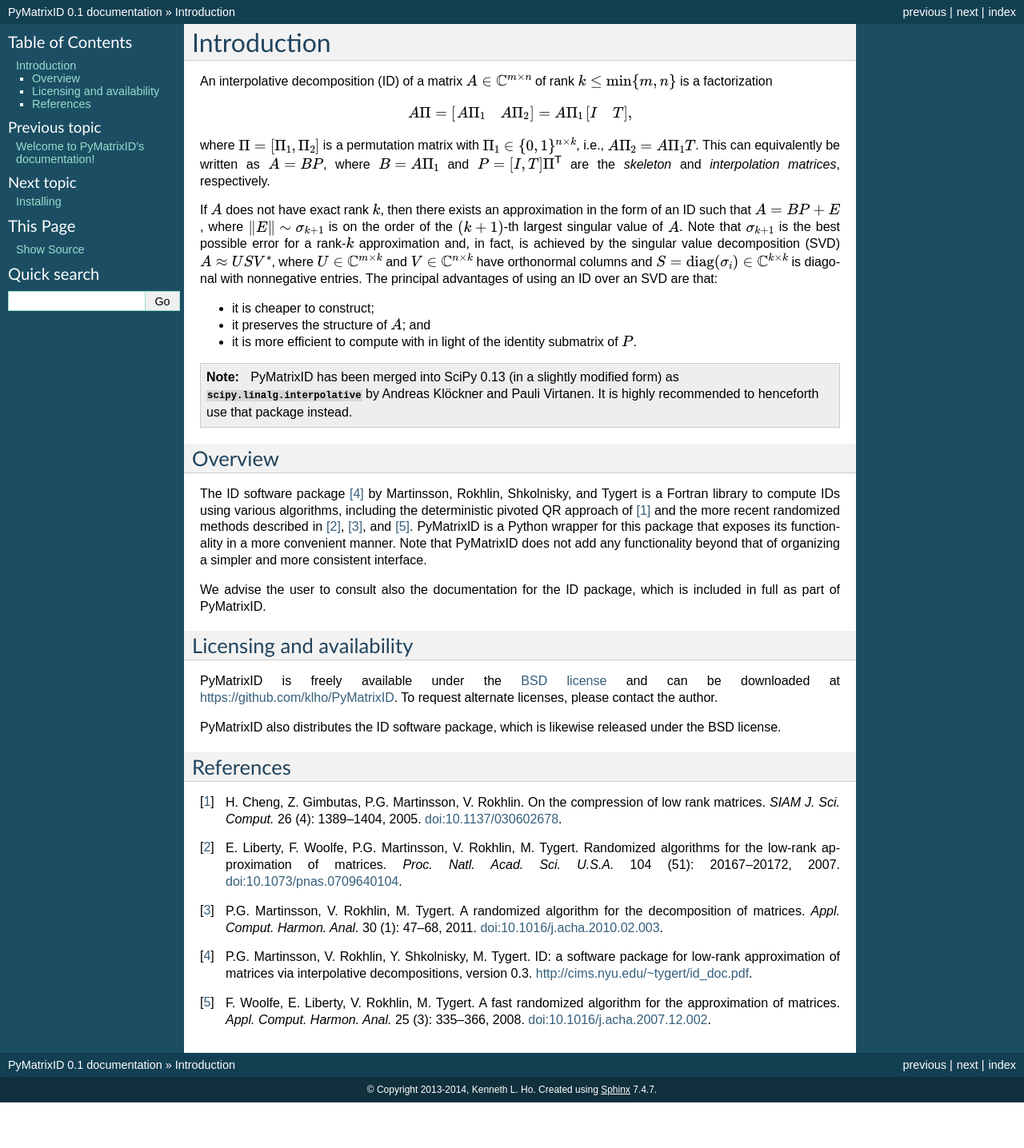
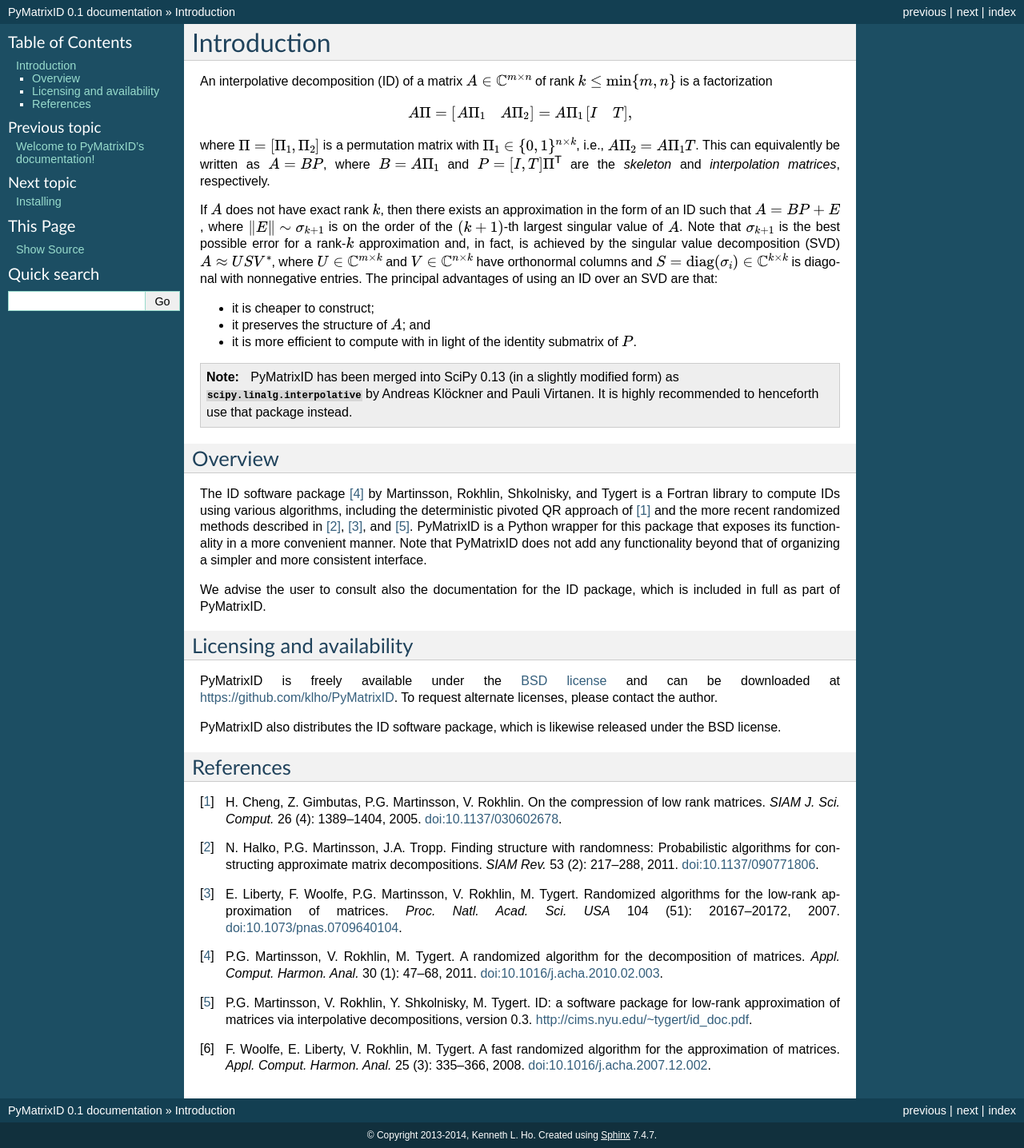
Before and after one commit to klho/PyMatrixID, a Sphinx documentation site: the page built from doc/intro.rst, in a window 1280 px wide. Shown: the whole page at 80% size. Built offline with Sphinx 7.4.7, drawn with Linux system fonts in a browser that asks for light colours; before the commit the page ends 1379 px from its top, so only the background shows below that.

```diff
--- a/doc/intro.rst
+++ b/doc/intro.rst
@@ -43,10 +43,12 @@ References
 
 .. [1] H.\  Cheng, Z. Gimbutas, P.G. Martinsson, V. Rokhlin. On the compression of low rank matrices. `SIAM J. Sci. Comput.` 26 (4): 1389--1404, 2005. `doi:10.1137/030602678 <http://dx.doi.org/10.1137/030602678>`_.
 
-.. [2] E.\  Liberty, F. Woolfe, P.G. Martinsson, V. Rokhlin, M. Tygert. Randomized algorithms for the low-rank approximation of matrices. `Proc. Natl. Acad. Sci. U.S.A.` 104 (51): 20167--20172, 2007. `doi:10.1073/pnas.0709640104 <http://dx.doi.org/10.1073/pnas.0709640104>`_.
+.. [2] N.\  Halko, P.G. Martinsson, J.A. Tropp. Finding structure with randomness: Probabilistic algorithms for constructing approximate matrix decompositions. `SIAM Rev.` 53 (2): 217--288, 2011. `doi:10.1137/090771806 <http://dx.doi.org/10.1137/090771806>`_.
 
-.. [3] P.G. Martinsson, V. Rokhlin, M. Tygert. A randomized algorithm for the decomposition of matrices. `Appl. Comput. Harmon. Anal.` 30 (1): 47--68,  2011. `doi:10.1016/j.acha.2010.02.003 <http://dx.doi.org/10.1016/j.acha.2010.02.003>`_.
+.. [3] E.\  Liberty, F. Woolfe, P.G. Martinsson, V. Rokhlin, M. Tygert. Randomized algorithms for the low-rank approximation of matrices. `Proc. Natl. Acad. Sci. USA` 104 (51): 20167--20172, 2007. `doi:10.1073/pnas.0709640104 <http://dx.doi.org/10.1073/pnas.0709640104>`_.
 
-.. [4] P.G. Martinsson, V. Rokhlin, Y. Shkolnisky, M. Tygert. ID: a software package for low-rank approximation of matrices via interpolative decompositions, version 0.3. http://cims.nyu.edu/~tygert/id_doc.pdf.
+.. [4] P.G.\  Martinsson, V. Rokhlin, M. Tygert. A randomized algorithm for the decomposition of matrices. `Appl. Comput. Harmon. Anal.` 30 (1): 47--68,  2011. `doi:10.1016/j.acha.2010.02.003 <http://dx.doi.org/10.1016/j.acha.2010.02.003>`_.
 
-.. [5] F.\  Woolfe, E. Liberty, V. Rokhlin, M. Tygert. A fast randomized algorithm for the approximation of matrices. `Appl. Comput. Harmon. Anal.` 25 (3): 335--366, 2008. `doi:10.1016/j.acha.2007.12.002 <http://dx.doi.org/10.1016/j.acha.2007.12.002>`_.
+.. [5] P.G.\  Martinsson, V. Rokhlin, Y. Shkolnisky, M. Tygert. ID: a software package for low-rank approximation of matrices via interpolative decompositions, version 0.3. http://cims.nyu.edu/~tygert/id_doc.pdf.
+
+.. [6] F.\  Woolfe, E. Liberty, V. Rokhlin, M. Tygert. A fast randomized algorithm for the approximation of matrices. `Appl. Comput. Harmon. Anal.` 25 (3): 335--366, 2008. `doi:10.1016/j.acha.2007.12.002 <http://dx.doi.org/10.1016/j.acha.2007.12.002>`_.
--- a/doc/tutorial.rst
+++ b/doc/tutorial.rst
@@ -201,7 +201,7 @@ or::
 
 >>> k = pymatrixid.estimate_rank(L, eps)
 
-depending on the representation. The parameter ``eps`` controls the definition of the numerical rank.
+depending on the representation. The parameter ``eps`` specifies the relative precision to which the rank is computed.
 
 Finally, the random number generation required for all randomized routines can be controlled via :func:`pymatrixid.rand`. To reset the seed values to their original values, use::
 
```
Also changed, not shown: 13 other files.
